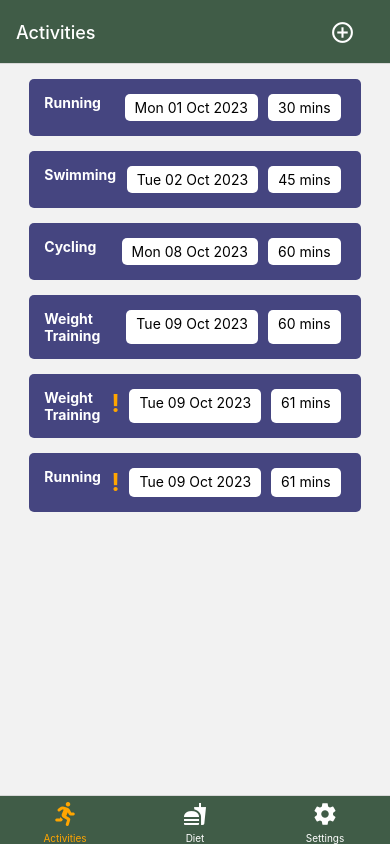
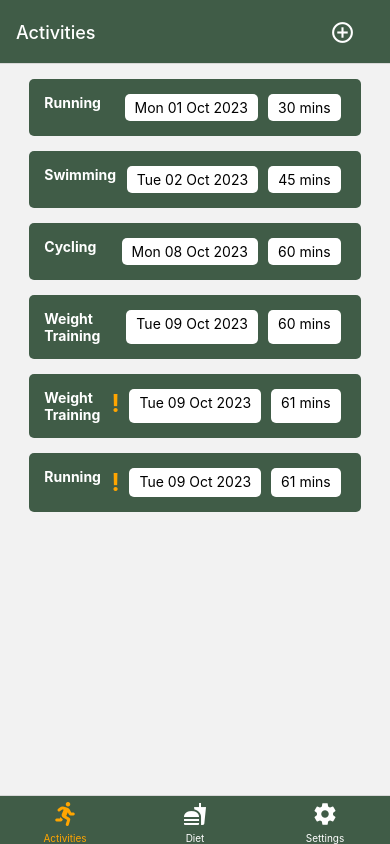
Before and after one commit to daodaojiang622/daodaojiang622-CS5520-FA2024-Vancouver-Assignment2, a React Native app in the folder activity_diet_tracker_app/: screen / in a window 390 px wide. Built offline with nearby package versions, Linux system fonts and the light colour scheme.

Commit message:
itemlist color will change when toggle theme pressed

```diff
--- a/activity_diet_tracker_app/Components/ItemsList.js
+++ b/activity_diet_tracker_app/Components/ItemsList.js
@@ -2,9 +2,11 @@ import React, { useContext } from 'react';
 import { View, Text, StyleSheet, FlatList } from 'react-native';
 import { DataContext } from './DataContext';
 import Colors from '../Utils/Colors';
+import { ThemeContext } from './ThemeContext';
 
 const ItemsList = ({ type }) => {
   const data = useContext(DataContext);
+  const { theme } = useContext(ThemeContext);
 
     // Filter data based on the type prop
     const filteredData = data.filter(item => {
@@ -17,7 +19,7 @@ const ItemsList = ({ type }) => {
     });
 
   const renderItem = ({ item }) => (
-    <View style={styles.activityContainer}>
+    <View style={[styles.activityContainer, {backgroundColor: theme.headerColor}]}>
       <Text style={styles.name}>{item.name}</Text>
 
       {(item.name === 'Running' || item.name === 'Weight Training') && parseInt(item.otherData) > 60 && (
```
